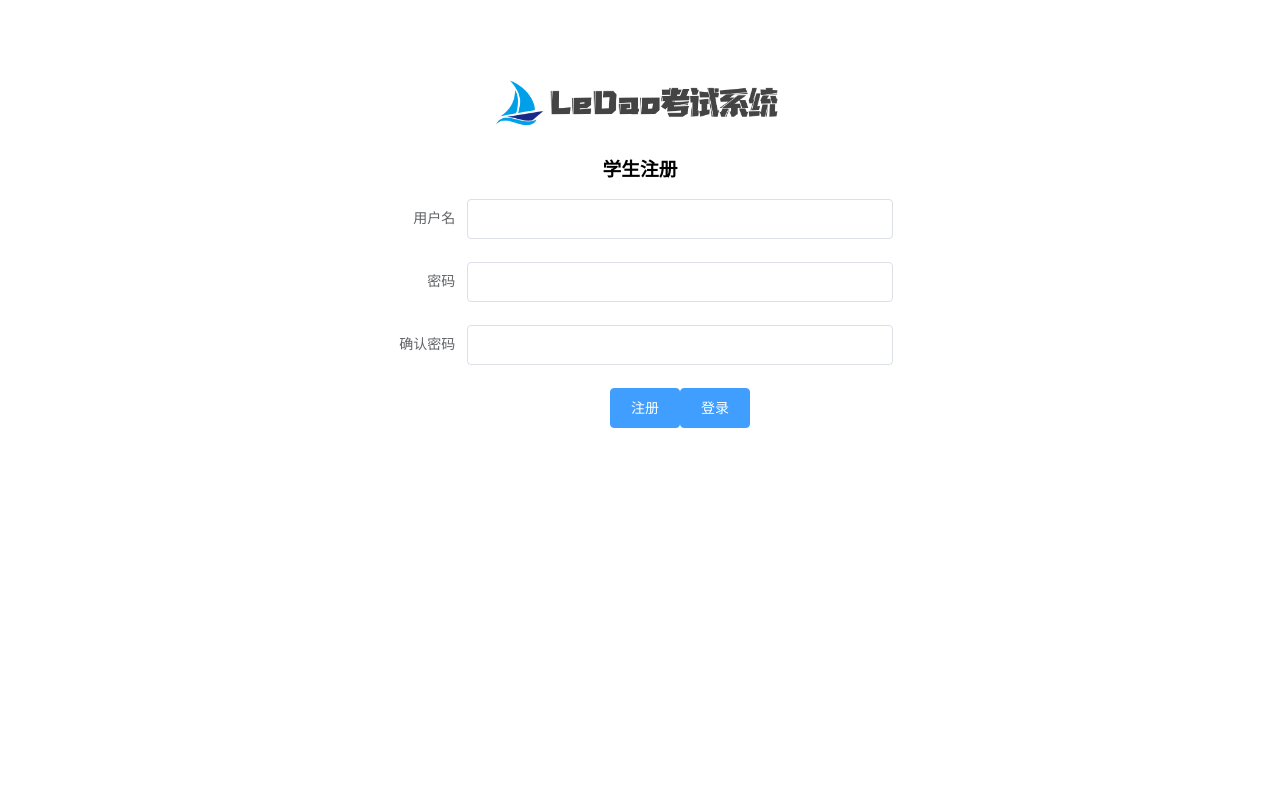
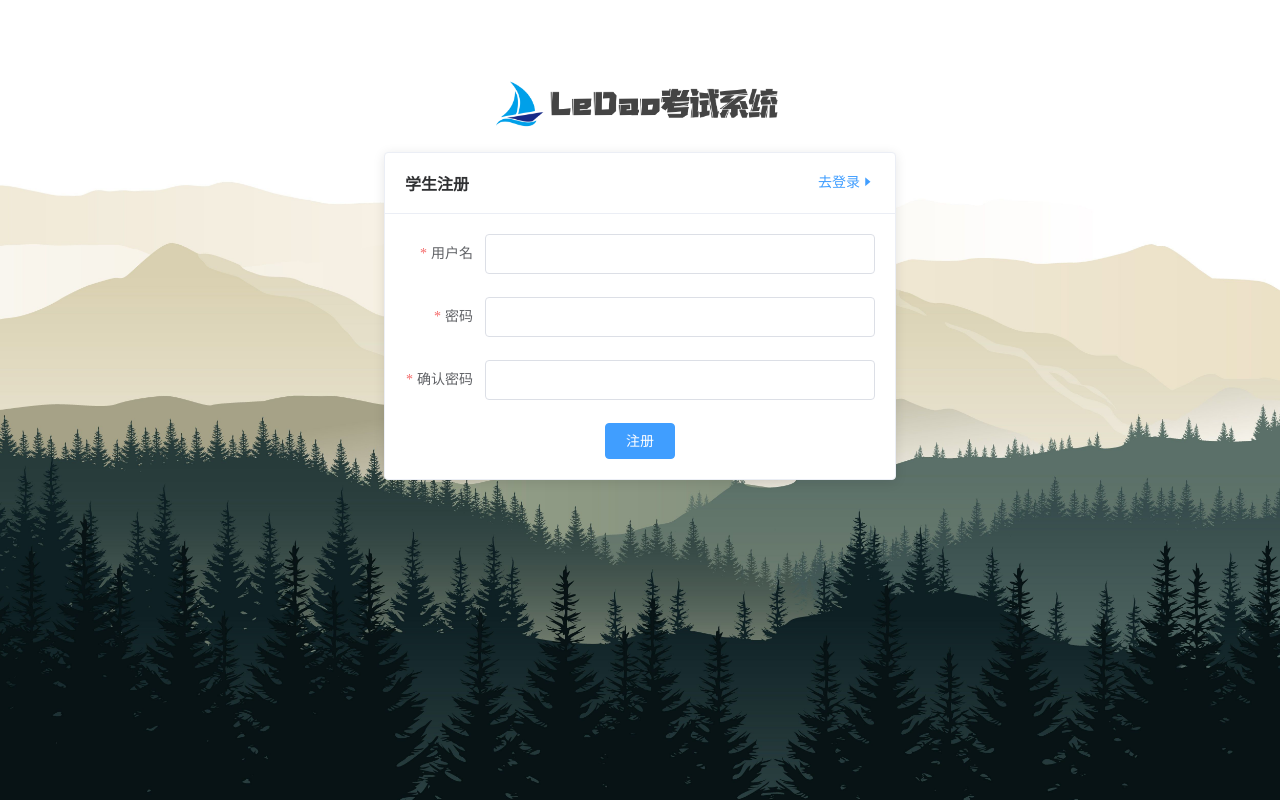
Before and after one commit to a6678696/ExamSystem2, a Vue app: page /#/register in a window 1280 px wide. Built offline with nearby package versions, Linux system fonts and the light colour scheme.

Commit message:
美化登录和注册界面

```diff
--- a/src/components/allQuestionManager.vue
+++ b/src/components/allQuestionManager.vue
@@ -93,18 +93,24 @@
       <el-table-column
         label="操作" align="center">
         <template slot-scope="scope">
+          <el-tooltip class="item" effect="dark" content="查看详情" placement="top">
             <el-button
               size="mini" type="primary"
-            @click="handleDetails(scope.row.id)">查看
+              @click="handleDetails(scope.row.id)"><i class="el-icon-search"></i>
             </el-button>
+          </el-tooltip>
+          <el-tooltip class="item" effect="dark" content="修改" placement="top">
             <el-button
               size="mini" type="warning"
-            @click="openModifyDialog(scope.row.id)">修改
+              @click="openModifyDialog(scope.row.id)"><i class="el-icon-edit"></i>
             </el-button>
+          </el-tooltip>
+          <el-tooltip class="item" effect="dark" content="删除" placement="top">
             <el-button
               size="mini" type="danger"
-            @click="openDialog(scope.row.id)">删除
+              @click="openDialog(scope.row.id)"><i class="el-icon-delete"></i>
             </el-button>
+          </el-tooltip>
         </template>
       </el-table-column>
     </el-table>
--- a/src/components/courseManage.vue
+++ b/src/components/courseManage.vue
@@ -104,18 +104,24 @@
       <el-table-column
         label="操作" align="center">
         <template slot-scope="scope">
+          <el-tooltip class="item" effect="dark" content="查看详情" placement="top">
             <el-button
               size="mini" type="primary"
-            @click="openDetailsDialog(scope.row.id)">查看
+              @click="openDetailsDialog(scope.row.id)"><i class="el-icon-search"></i>
             </el-button>
+          </el-tooltip>
+          <el-tooltip class="item" effect="dark" content="修改" placement="top">
             <el-button
               size="mini" type="warning"
-            @click="openModifyDialog(scope.row.id)">修改
+              @click="openModifyDialog(scope.row.id)"><i class="el-icon-edit"></i>
             </el-button>
+          </el-tooltip>
+          <el-tooltip class="item" effect="dark" content="删除" placement="top">
             <el-button
               size="mini" type="danger"
-            @click="openDeleteDialog(scope.row.id)">删除
+              @click="openDeleteDialog(scope.row.id)"><i class="el-icon-delete"></i>
             </el-button>
+          </el-tooltip>
         </template>
       </el-table-column>
     </el-table>
--- a/src/components/login.vue
+++ b/src/components/login.vue
@@ -1,7 +1,16 @@
 <template>
-  <div style="width: 40%;margin-left: 30%;margin-top: 6%">
+  <div class="bjimg">
+    <div  style="width: 40%;margin-left: 30%;margin-top: 6%">
       <p style="text-align: center"><img src="../assets/images/logo.png" height="55"/></p>
-    <h3 style="text-align: center"><span style="color: #a768db">{{ form.type }}</span>登录</h3>
+      <el-card class="box-card" shadow="always">
+        <div slot="header" class="clearfix">
+          <strong><strong style="color: #a768db">{{ form.type }}</strong>登录</strong>
+          <router-link type="primary" to="/register">
+            <el-button style="float: right; padding: 3px 0" type="text">去注册<i class="el-icon-caret-right
+"></i></el-button>
+          </router-link>
+        </div>
+        <div class="text item">
           <el-form ref="form" :model="form" :rules="rules" label-width="80px" class="demo-ruleForm">
             <el-form-item label="用户名" prop="userName">
               <el-input v-model="form.userName"></el-input>
@@ -16,13 +25,13 @@
                 <el-radio label="管理员"></el-radio>
               </el-radio-group>
             </el-form-item>
-      <el-form-item style="text-align: center">
-        <el-button type="primary" @click="onSubmit()">登录</el-button>
-        <router-link type="primary" to="/register">
-          <el-button type="primary">注册</el-button>
-        </router-link>
-      </el-form-item>
+            <div style="text-align: center">
+              <el-button type="primary" @click="onSubmit()" size="medium">登录</el-button>
+            </div>
           </el-form>
+        </div>
+      </el-card>
+    </div>
   </div>
 </template>
 
@@ -85,7 +94,7 @@ export default {
               _this.$router.push('/manager');
             }
           } else {
-            ElementUI.Message.error("用户名、密码或身份错误,请重新输入!");
+            ElementUI.Message.error("用户名、密码或身份错误，请重新输入！");
           }
         })
         .catch(function (error) {
@@ -97,5 +106,21 @@ export default {
 </script>
 
 <style scoped>
-
+.bjimg {
+  position: fixed;
+  top: 0;
+  left: 0;
+  width: 100%;
+  height: 100%;
+  min-width: 1000px;
+  z-index: -10;
+  zoom: 1;
+  background-color: #fff;
+  background-image: url(../assets/images/bg.jpeg);
+  background-repeat: no-repeat;
+  background-size: cover;
+  -webkit-background-size: cover;
+  -o-background-size: cover;
+  background-position: center 0;
+}
 </style>
--- a/src/components/myQuestion.vue
+++ b/src/components/myQuestion.vue
@@ -93,18 +93,24 @@
       <el-table-column
         label="操作" align="center">
         <template slot-scope="scope">
+          <el-tooltip class="item" effect="dark" content="查看详情" placement="top">
             <el-button
               size="mini" type="primary"
-            @click="handleDetails(scope.row.id)">查看
+              @click="handleDetails(scope.row.id)"><i class="el-icon-search"></i>
             </el-button>
+          </el-tooltip>
+          <el-tooltip class="item" effect="dark" content="修改" placement="top">
             <el-button
               size="mini" type="warning"
-            @click="openModifyDialog(scope.row.id)">修改
+              @click="openModifyDialog(scope.row.id)"><i class="el-icon-edit"></i>
             </el-button>
+          </el-tooltip>
+          <el-tooltip class="item" effect="dark" content="删除" placement="top">
             <el-button
               size="mini" type="danger"
-            @click="openDialog(scope.row.id)">删除
+              @click="openDialog(scope.row.id)"><i class="el-icon-delete"></i>
             </el-button>
+          </el-tooltip>
         </template>
       </el-table-column>
     </el-table>
--- a/src/components/register.vue
+++ b/src/components/register.vue
@@ -1,24 +1,33 @@
 <template>
+  <div class="bjimg">
     <div style="width: 40%;margin-left: 30%;margin-top: 6%">
       <p style="text-align: center"><img src="../assets/images/logo.png" height="55"/></p>
-    <h3 style="text-align: center">学生注册</h3>
-    <el-form ref="form" :model="form" label-width="80px">
-      <el-form-item label="用户名">
+      <el-card class="box-card" shadow="always">
+        <div slot="header" class="clearfix">
+          <strong>学生注册</strong>
+          <router-link type="primary" to="/login">
+            <el-button style="float: right; padding: 3px 0" type="text">去登录<i class="el-icon-caret-right
+"></i></el-button>
+          </router-link>
+        </div>
+        <div class="text item">
+          <el-form ref="form" :model="form" :rules="rules" label-width="80px" class="demo-ruleForm">
+            <el-form-item label="用户名" prop="userName">
               <el-input v-model="form.userName"></el-input>
             </el-form-item>
-      <el-form-item label="密码">
+            <el-form-item label="密码" prop="password">
               <el-input v-model="form.password" type="password"></el-input>
             </el-form-item>
-      <el-form-item label="确认密码">
+            <el-form-item label="确认密码" prop="password2">
               <el-input v-model="form.password2" type="password"></el-input>
             </el-form-item>
-      <el-form-item style="text-align: center">
-        <el-button type="primary" @click="onSubmit()">注册</el-button>
-        <router-link type="primary" to="/login">
-          <el-button type="primary">登录</el-button>
-        </router-link>
-      </el-form-item>
+            <div style="text-align: center">
+              <el-button type="primary" @click="onSubmit()" size="medium">注册</el-button>
+            </div>
           </el-form>
+        </div>
+      </el-card>
+    </div>
   </div>
 </template>
 
@@ -35,6 +44,17 @@ export default {
         userName: '',
         password: '',
         password2: ''
+      },
+      rules: {
+        userName: [
+          {required: true, message: '请输入用户名', trigger: 'blur'},
+        ],
+        password: [
+          {required: true, message: '请输入密码', trigger: 'blur'}
+        ],
+        password2: [
+          {required: true, message: '请输入确认密码', trigger: 'blur'}
+        ]
       }
     }
   },
@@ -97,5 +117,21 @@ export default {
 </script>
 
 <style scoped>
-
+.bjimg {
+  position: fixed;
+  top: 0;
+  left: 0;
+  width: 100%;
+  height: 100%;
+  min-width: 1000px;
+  z-index: -10;
+  zoom: 1;
+  background-color: #fff;
+  background-image: url(../assets/images/bg.jpeg);
+  background-repeat: no-repeat;
+  background-size: cover;
+  -webkit-background-size: cover;
+  -o-background-size: cover;
+  background-position: center 0;
+}
 </style>
```
Also changed, not shown: src/assets/images/bg.jpeg (added), 1 other file (tests, documents, lock files or other folders). Lines whose indentation alone changed are shown as unchanged.
